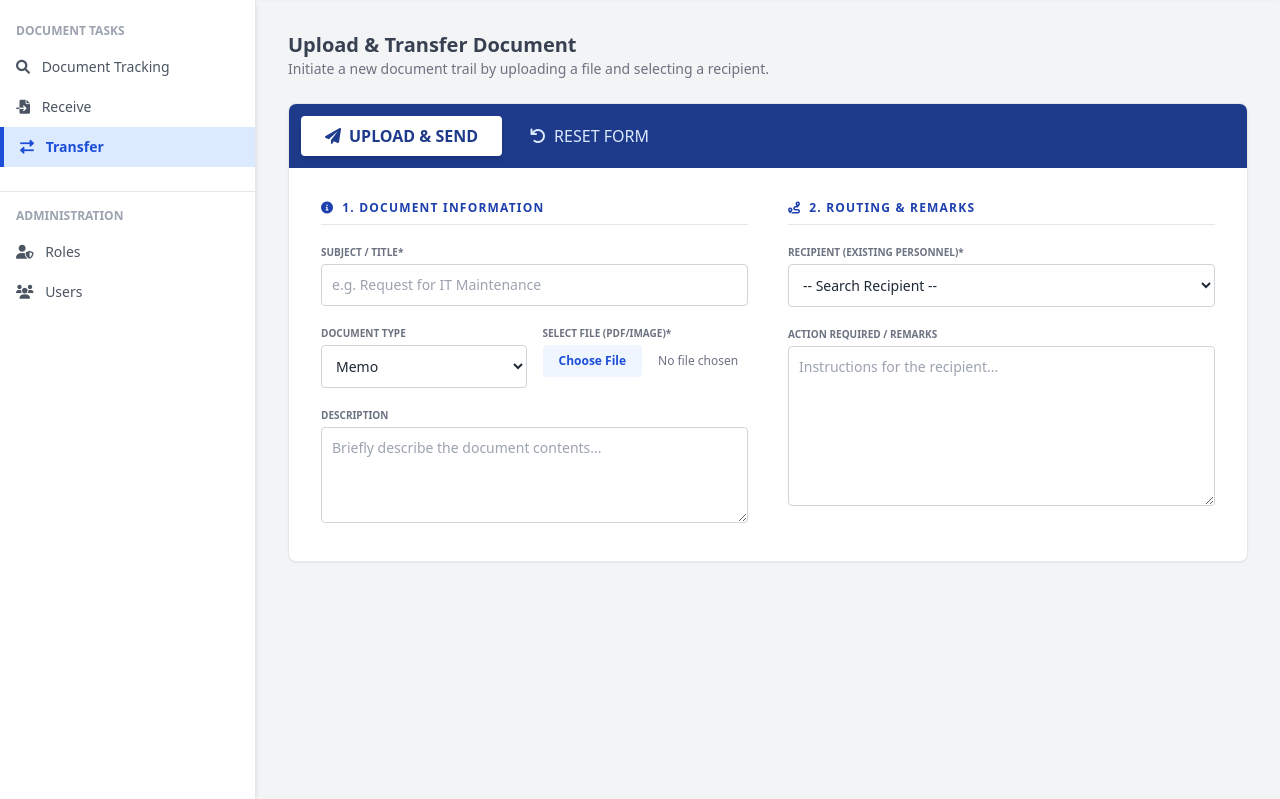
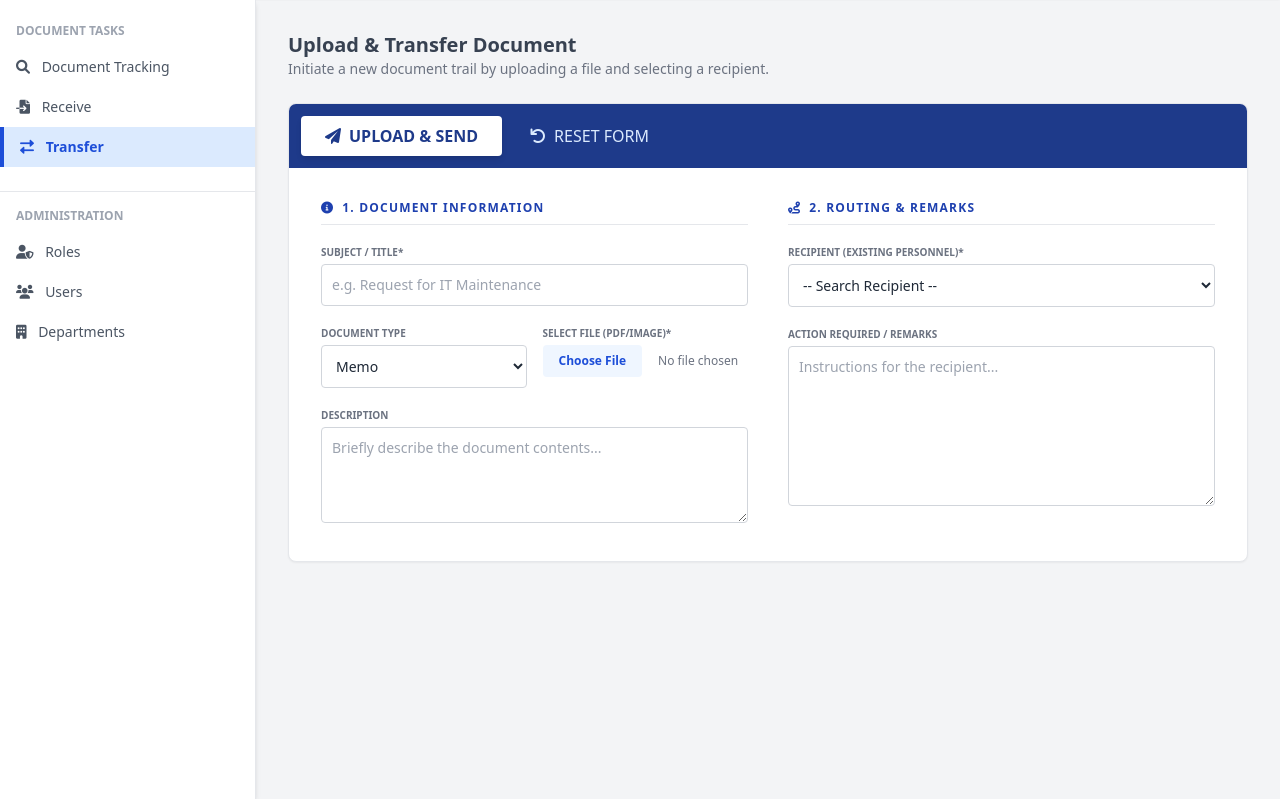
Before and after one commit to eyachandesu/prcsystem, a PHP site: page /transfer.php in a window 1280 px wide. Shown: the part 74-873 px from the top of the page. Run offline with PHP 8.4, Linux system fonts and the light colour scheme; a user stored in the database is signed in; data comes from the database, SQL or seed files in the repository; some libraries are stand-ins or nearby versions.

Commit message:
**ignore

```diff
--- a/index.php
+++ b/index.php
@@ -60,6 +60,7 @@ require_once 'config.php';
                 <div class="px-4 py-2 mt-6 text-xs font-bold text-gray-400 uppercase border-t pt-4">Administration</div>
                 <a href="admin_roles.php" class="block py-2.5 px-4 text-sm text-gray-600 hover:bg-blue-50"><i class="fas fa-user-shield mr-2"></i> Roles</a>
                 <a href="admin_users.php" class="block py-2.5 px-4 text-sm text-gray-600 hover:bg-blue-50"><i class="fas fa-users mr-2"></i> Users</a>
+                <a href="admin_departments.php" class="block py-2.5 px-4 text-sm text-gray-600 hover:bg-blue-50"><i class="fas fa-building mr-2"></i> Departments</a>
                 <?php endif; ?>
             </nav>
         </aside>
--- a/receive.php
+++ b/receive.php
@@ -107,6 +107,7 @@ if ($stmt) {
                 <div class="px-4 py-2 mt-6 text-xs font-bold text-gray-400 uppercase border-t pt-4">Administration</div>
                 <a href="admin_roles.php" class="block py-2.5 px-4 text-sm text-gray-600 hover:bg-blue-50"><i class="fas fa-user-shield mr-2"></i> Roles</a>
                 <a href="admin_users.php" class="block py-2.5 px-4 text-sm text-gray-600 hover:bg-blue-50"><i class="fas fa-users mr-2"></i> Users</a>
+                <a href="admin_departments.php" class="block py-2.5 px-4 text-sm text-gray-600 hover:bg-blue-50"><i class="fas fa-building mr-2"></i> Departments</a>
                 <?php endif; ?>
             </nav>
         </aside>
--- a/transfer.php
+++ b/transfer.php
@@ -72,6 +72,9 @@ $users = $conn->query($users_query);
                 </a>
                 <a href="admin_users.php" class="block py-2.5 px-4 text-sm text-gray-600 hover:bg-blue-50">
                     <i class="fas fa-users mr-2"></i> Users
+                </a>
+                <a href="admin_departments.php" class="block py-2.5 px-4 text-sm text-gray-600 hover:bg-blue-50">
+                    <i class="fas fa-building mr-2"></i> Departments
                 </a>
                 <?php endif; ?>
             </nav>
```
